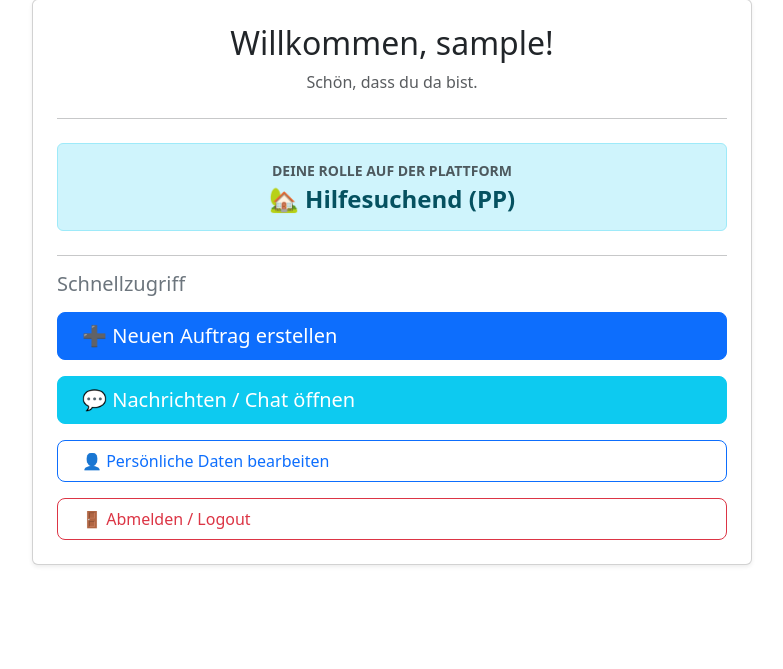
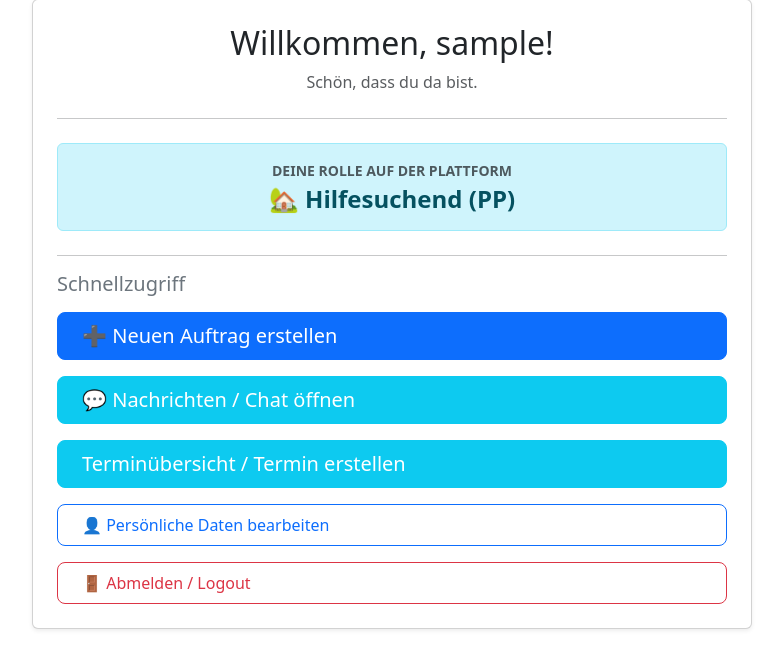
Before and after one commit to Yasin-Jewabreh/webapp, a Flask app: page /dashboard in a window 1280 px wide. Shown: the part 106-775 px from the top of the page, without its empty margins (248-1031 px from the left). Run offline with Flask 3, Linux system fonts and the light colour scheme; the visitor is signed in with stand-in values (Sample User, id 1); parts of the project's set-up code (start-up, migrations or seed data) failed here and were passed over; some libraries are stand-ins or nearby versions.

Commit message:
add link to termine

```diff
--- a/templates/dashboard.html
+++ b/templates/dashboard.html
@@ -45,6 +45,10 @@
                                 💬 Nachrichten / Chat öffnen
                         </a>
 
+                        <a href="{{ url_for('termine') }}" class="btn btn-info btn-lg rounded-3 text-white text-start px-4">
+                                 Terminübersicht / Termin erstellen
+                        </a>
+
                         </a>
 
                         <a href="{{ url_for('profil') }}" class="btn btn-outline-primary rounded-3 text-start px-4 py-2">
```
